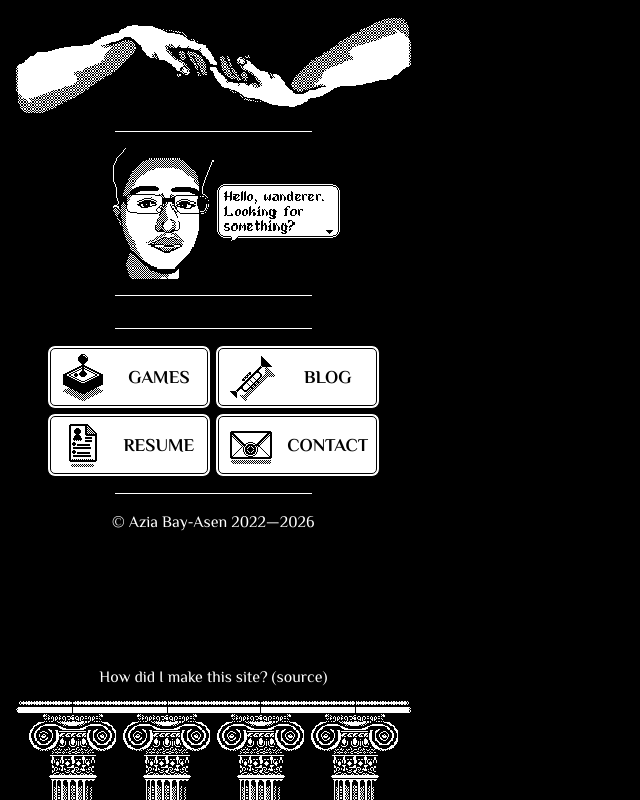
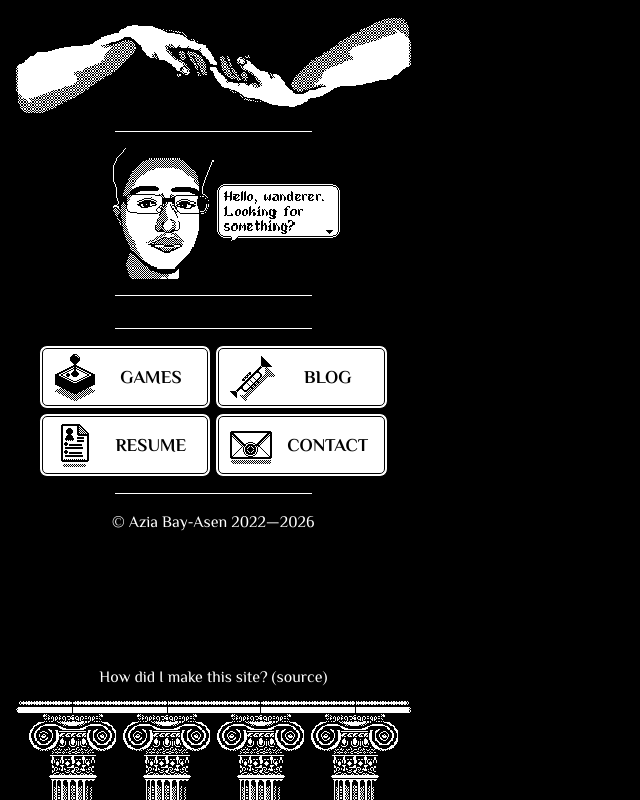
Before and after one commit to Azia-Bay/aziabay.com, a Next.js app: page / in a window 1280 px wide. Shown: the whole page, without its empty margins (0-640 px from the left). Built offline with nearby package versions, Linux system fonts and the light colour scheme.

Commit message:
fix: fix button padding override not being used

```diff
--- a/src/components/layout/sidebar/components/sidebar_button.tsx
+++ b/src/components/layout/sidebar/components/sidebar_button.tsx
@@ -15,7 +15,7 @@ export default function SidebarButton({ children, onClick, src, alt }: ButtonPro
   var pr = (src && alt && "pr-4") || ""
 
   return (
-    <button onClick={onClick} className="cursor-pointer w-full px-2 py-1 ${pr} rounded-lg border-4 border-black border-double flex flex-row items-center gap-3 bg-white text-black text-lg font-bold uppercase">
+    <button onClick={onClick} className={`cursor-pointer w-full px-2 py-1 ${pr} rounded-lg border-4 border-black border-double flex flex-row items-center gap-3 bg-white text-black text-lg font-bold uppercase`}>
       {src && alt && <Image src={src} alt={alt} className="pixelated" width={ICON_SIZE} height={ICON_SIZE} unoptimized loading="eager" />}
 
       <div className="mx-auto">
```
Also changed, not shown: public/sidebar/button_wash.png (added).
